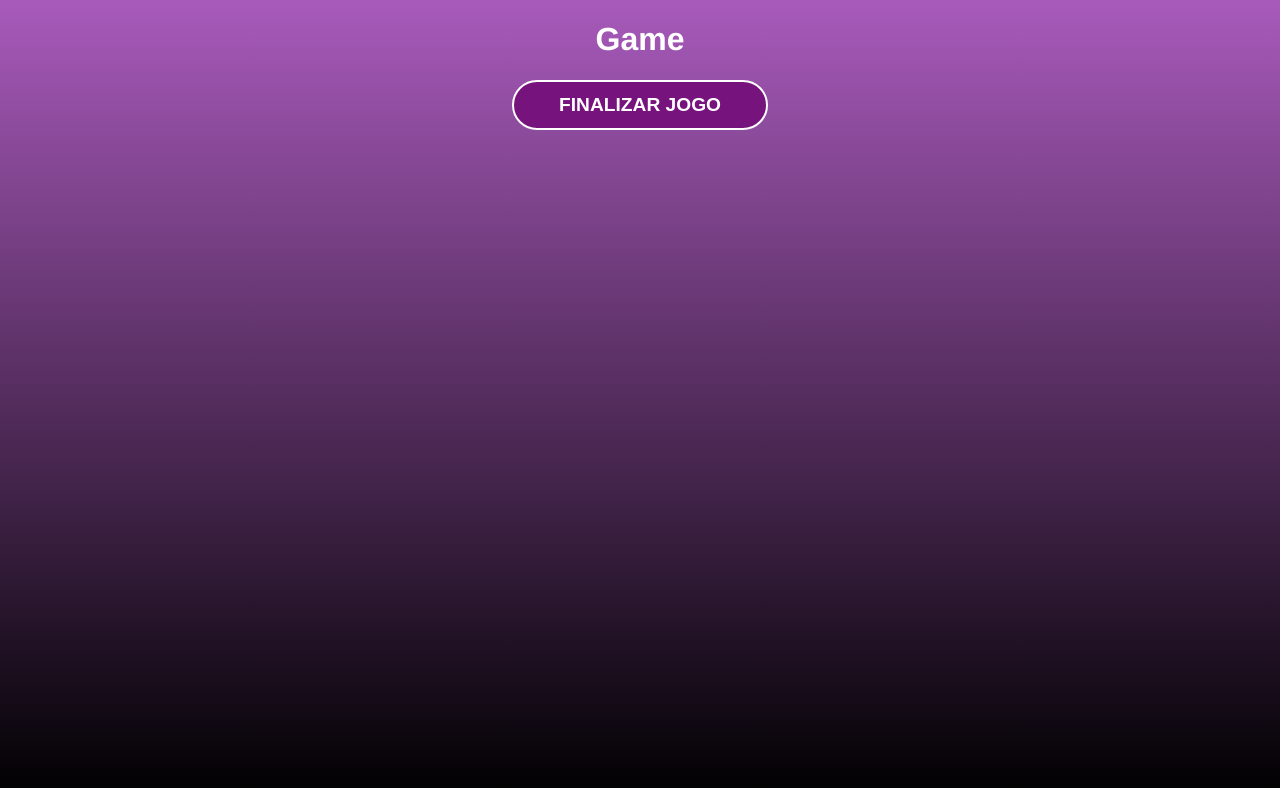
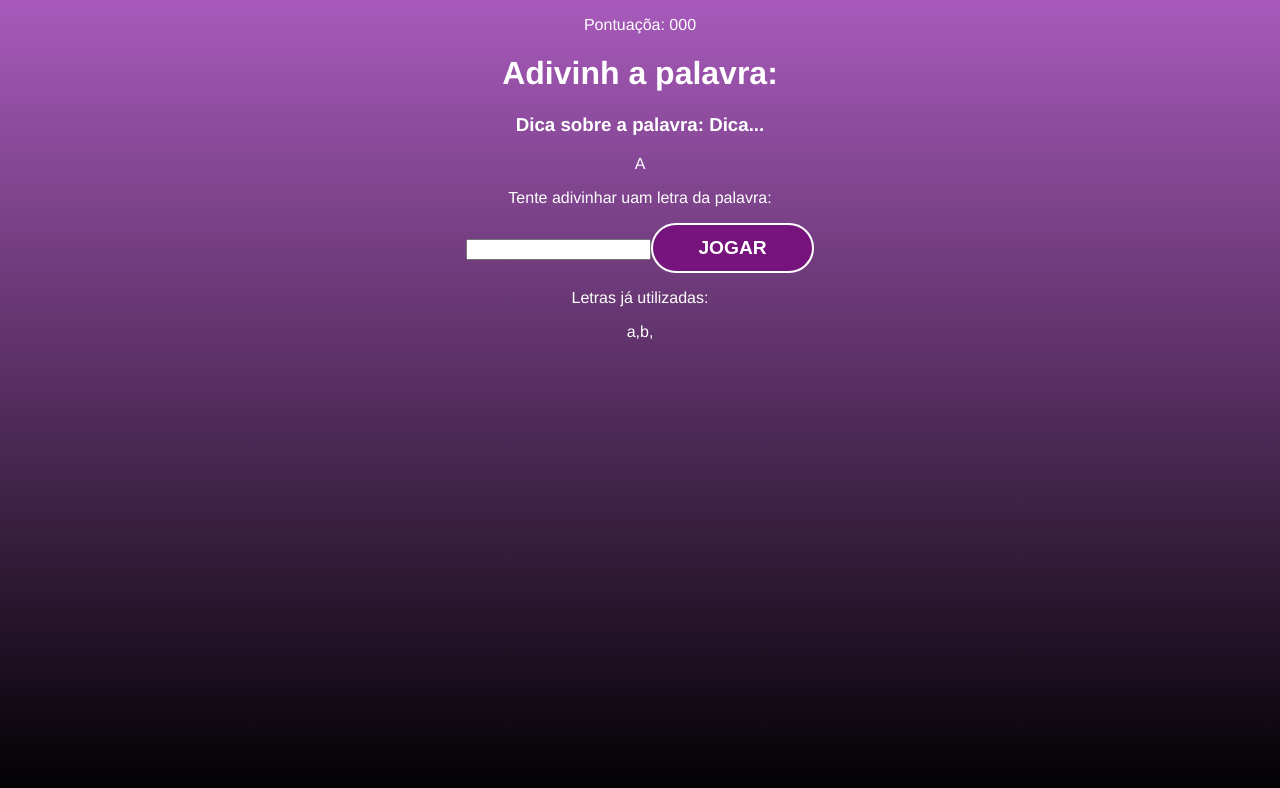
Before and after one commit to JuFML/secret-word, a React (Create React App) app: page / in a window 1280 px wide. Both pictures are taken after a click on the button "COMEÇAR A JOGAR". Shown: the top 788 px of the page. Built offline with nearby package versions, Linux system fonts and the light colour scheme.

Commit message:
feat: structure game component

```diff
--- a/src/components/Game/index.js
+++ b/src/components/Game/index.js
@@ -2,9 +2,30 @@
 
 const Game = ({verifyLetter}) => {
   return (
-    <div>
-      <h1>Game</h1>
-      <button onClick={verifyLetter}>Finalizar Jogo</button>
+    <div className="game">
+      <p className="points">
+        <span>Pontuaçõa: 000</span>
+      </p>
+      <h1>Adivinh a palavra:</h1>
+      <h3 className="tip">
+        Dica sobre a palavra: <span>Dica...</span>
+      </h3>
+      <div className="wordContainer">
+        <span className="letter">A</span>
+        <span className="blankSquare"></span>
+      </div>
+      <div className="letterContainer">
+        <p>Tente adivinhar uam letra da palavra:</p>
+        <form>
+          <input type="text" name="letter" maxLength={1} required />
+          <button onClick={verifyLetter}>Jogar</button>
+        </form>
+      </div>
+      <div className="wrongLettersContaier">
+        <p>Letras já utilizadas:</p>
+        <span>a,</span>
+        <span>b,</span>
+      </div>
     </div>
   )
 }
```
